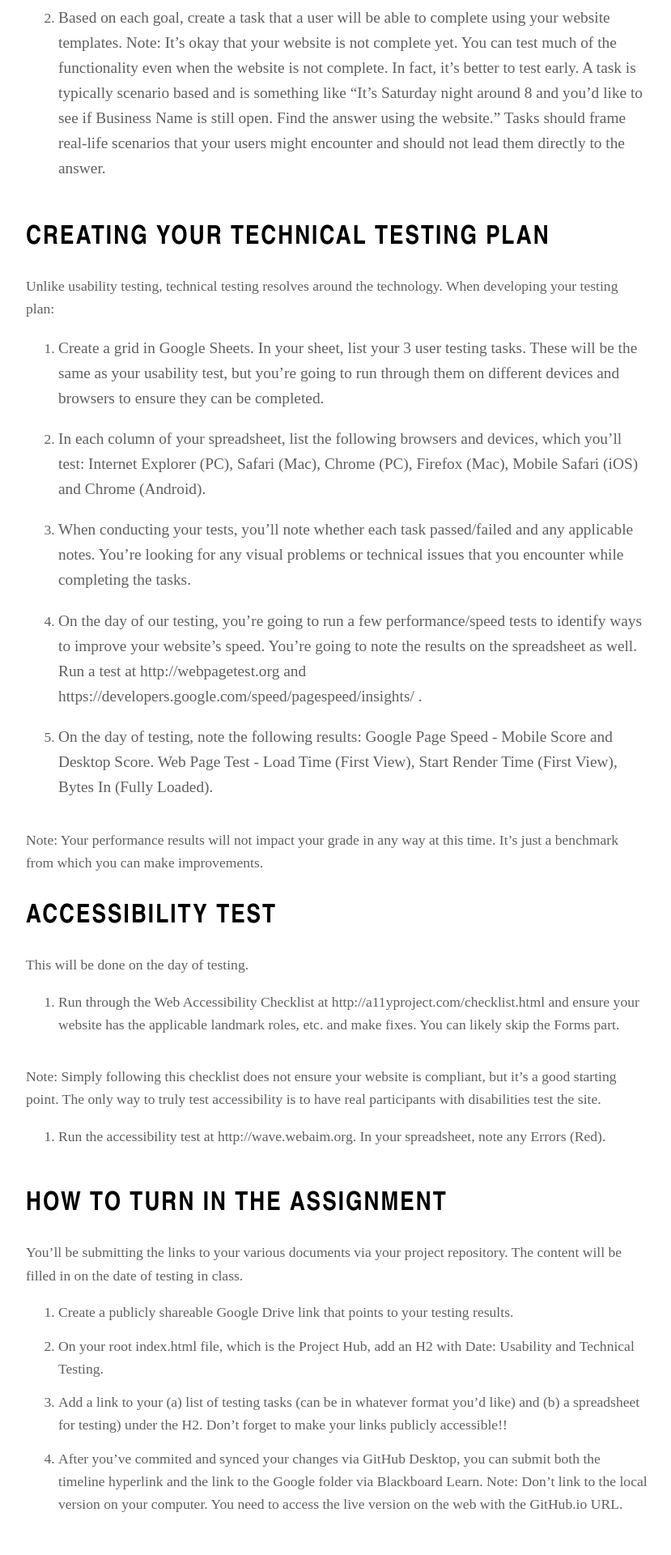
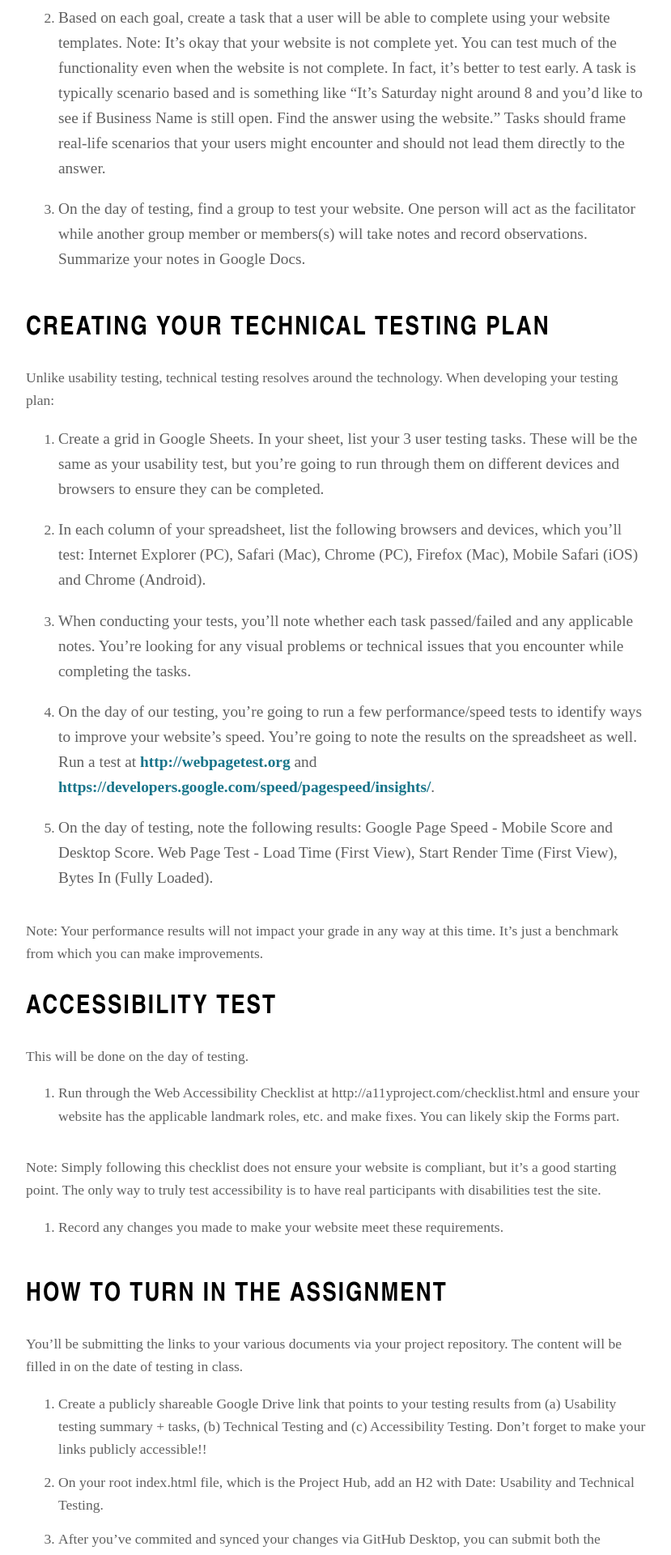
Before and after one commit to KentStateWeb/rwd, a Jekyll site: the page built from _assignments/testing.md, in a window 1280 px wide. Shown: the part 938-2858 px from the top of the page at 81% size, without its empty margins (224-1053 px from the left). Built offline with Jekyll 4.4.1, drawn with Linux system fonts in a browser that asks for light colours; some of the changed text lies outside the part shown.

Commit message:
Updated class 12 slides, usability assignment, stylesheet for accessibility

```diff
--- a/_assignments/testing.md
+++ b/_assignments/testing.md
@@ -19,6 +19,8 @@ First, we need to consider the top goals for your website.  Then,  we'll develop
 
 2.  Based on each goal, create a task that a user will be able to complete using your website templates.  Note:  It's okay that your website is not complete yet.  You can test much of the functionality even when the website is not complete.  In fact, it's better to test early.  A task is typically scenario based and is something like "It's Saturday night around 8 and you'd like to see if Business Name is still open.  Find the answer using the website."  Tasks should frame real-life scenarios that your users might encounter and should not lead them directly to the answer.
 
+3.  On the day of testing, find a group to test your website.  One person will act as the facilitator while another group member or members(s) will take notes and record observations. Summarize your notes in Google Docs.
+
 
 ## Creating Your Technical Testing Plan
 
@@ -30,7 +32,7 @@ Unlike usability testing, technical testing resolves around the technology.  Whe
 
 3.  When conducting your tests, you'll note whether each task passed/failed and any applicable notes.  You're looking for any visual problems or technical issues that you encounter while completing the tasks.
 
-4.  On the day of our testing, you're going to run a few performance/speed tests to identify ways to improve your website's speed.  You're going to note the results on the spreadsheet as well.  Run a test at http://webpagetest.org and https://developers.google.com/speed/pagespeed/insights/ .
+4.  On the day of our testing, you're going to run a few performance/speed tests to identify ways to improve your website's speed.  You're going to note the results on the spreadsheet as well.  Run a test at [http://webpagetest.org](http://webpagetest.org) and [https://developers.google.com/speed/pagespeed/insights/](https://developers.google.com/speed/pagespeed/insights/).
 
 5.  On the day of testing, note the following results:  Google Page Speed - Mobile Score and Desktop Score.  Web Page Test - Load Time (First View), Start Render Time (First View), Bytes In (Fully Loaded).
 
@@ -45,22 +47,21 @@ This will be done on the day of testing.
 
 Note:  Simply following this checklist does not ensure your website is compliant, but it's a good starting point.  The only way to truly test accessibility is to have real participants with disabilities test the site.
 
-2.  Run the accessibility test at http://wave.webaim.org.  In your spreadsheet, note any Errors (Red).
+2.  Record any changes you made to make your website meet these requirements.
 
 
 ## How to Turn In the Assignment
 
 You'll be submitting the links to your various documents via your project repository.  The content will be filled in on the date of testing in class.
 
-1.  Create a publicly shareable Google Drive link that points to your testing results.
+1.  Create a publicly shareable Google Drive link that points to your testing results from (a) Usability testing summary + tasks, (b) Technical Testing and (c) Accessibility Testing.  Don't forget to make your links publicly accessible!!
 2.  On your root index.html file, which is the Project Hub, add an H2 with Date: Usability and Technical Testing.
-3.  Add a link to your (a) list of testing tasks (can be in whatever format you'd like) and (b) a spreadsheet for testing) under the H2.  Don't forget to make your links publicly accessible!!
-4.  After you've commited and synced your changes via GitHub Desktop, you can submit both the timeline hyperlink and the link to the Google folder via Blackboard Learn.  Note: Don't link to the local version on your computer.  You need to access the live version on the web with the GitHub.io URL.
+3.  After you've commited and synced your changes via GitHub Desktop, you can submit both the timeline hyperlink and the link to the Google folder via Blackboard Learn.  Note: Don't link to the local version on your computer.  You need to access the live version on the web with the GitHub.io URL.
 
 ## Rubric
 
 Use the following rubric to ensure you receive the highest possible grade for the assignment:
 
-* **8-10**: Your usability tasks match your website's goals, and show that you put some thought into them.  They match real-world scenarios and don't lead the user directly to the answer.  You created a technical testing plan in a Google Spreadsheet that follows the directions.  Finally, on the day of testing in class, you participated in the testing and completely filled out your testing documents.
-* **4-7**: Usability tasks are complete, but could have been better thought out to match user goals.  Your technical testing spreadsheet is missing some of the content.  Your group may have not fully completed testing in class.
-* **0 - 3**: Usability tasks show little thought and are too leading.  Your technical testing plan is missing more than one key parts.  You or your partner may have missed class completely and did not complete the testing in class.
+* **8-10**: Your usability tasks match your website's goals, and show that you put some thought into them.  They match real-world scenarios and don't lead the user directly to the answer.  You created a technical and accessibility testing plan in a Google Spreadsheet that follows the directions.  Finally, on the day of testing in class, you participated in the testing and completely filled out your testing documents.
+* **4-7**: Usability tasks are complete, but could have been better thought out to match user goals.  Your technical and accessibility testing spreadsheet is missing some of the content.  Your group may have not fully completed testing in class.
+* **0 - 3**: Usability tasks show little thought and are too leading.  Your technical and accessibility testing plan is missing more than one key parts.  You or your partner may have missed class completely and did not complete the testing in class.
--- a/about/index.html
+++ b/about/index.html
@@ -17,11 +17,11 @@ title: About
 	<aside>
 		<h3>Get In Touch With Chris</h3>
 		<section class="instructor-aside">
-			<img src="../img/hallahan-headshot.jpg" alt="Hallahan Headshot" />
+			<img src="../img/hallahan-headshot.jpg" alt="Chris's Headshot" />
 			<div class="supplemental-information">
 				<div class="supplemental-information-title">Email</div>
 				<div class="supplemental-information-attribute">
-				challahan@ideabasekent.com
+				<a href="mailto:challahan@ideabasekent.com">challahan@ideabasekent.com</a>
 				</div>
 				<div class="supplemental-information-title">Phone</div>
 				<div class="supplemental-information-attribute">
--- a/index.html
+++ b/index.html
@@ -2,7 +2,7 @@
 layout: default
 title: Responsive Web Design Classes and Workshops at Kent State
 ---
-		<div class="tagline group"><p><strong>Responsive Web Design</strong> Classes and Workshops at Kent State University.</p></div>
+		<div class="tagline group"><h1><strong>Responsive Web Design</strong> Classes and Workshops at Kent State University.</h1></div>
 		<section class="main-content-area">
 
 			<img class="floated-feature-image" src="img/devices.svg" alt="A Tablet and Smartphone" /><p class="introduction">Responsive web design isn’t just a technical solution for web design - it’s an entire process that brings multiple disciplines together to form one product that works across multiple devices. </p>
--- a/stylesheets/style.css
+++ b/stylesheets/style.css
@@ -581,23 +581,27 @@ aside {
 	}
 }
 
-.tagline p {
+.tagline h1 {
 	padding: 0;
 	font-size: 2.2em;
 	margin-top: 0;
 	line-height: 1.3;
 	font-family: "nimbus-sans";
 	float: left;
+	text-transform: none;
+	color: #606060;
+	font-weight: normal;
+	letter-spacing: normal;
 
 }
 @media screen and (min-width: 600px) {
-	.tagline p {
+	.tagline h1 {
 		margin-bottom: .25em;
 	}
 }
 
 @media screen and (min-width: 800px) {
-.tagline p {
+.tagline h1 {
 	font-size: 3.5em;
 	padding-top: .25em;
 	margin-bottom: .5em;
@@ -615,7 +619,7 @@ aside {
 
 }
 
-.tagline strong {
+.tagline h1 strong {
 	font-weight: bold;
 	color: rgb(26,117,138);
 }
```
Also changed, not shown: 6 other files.
